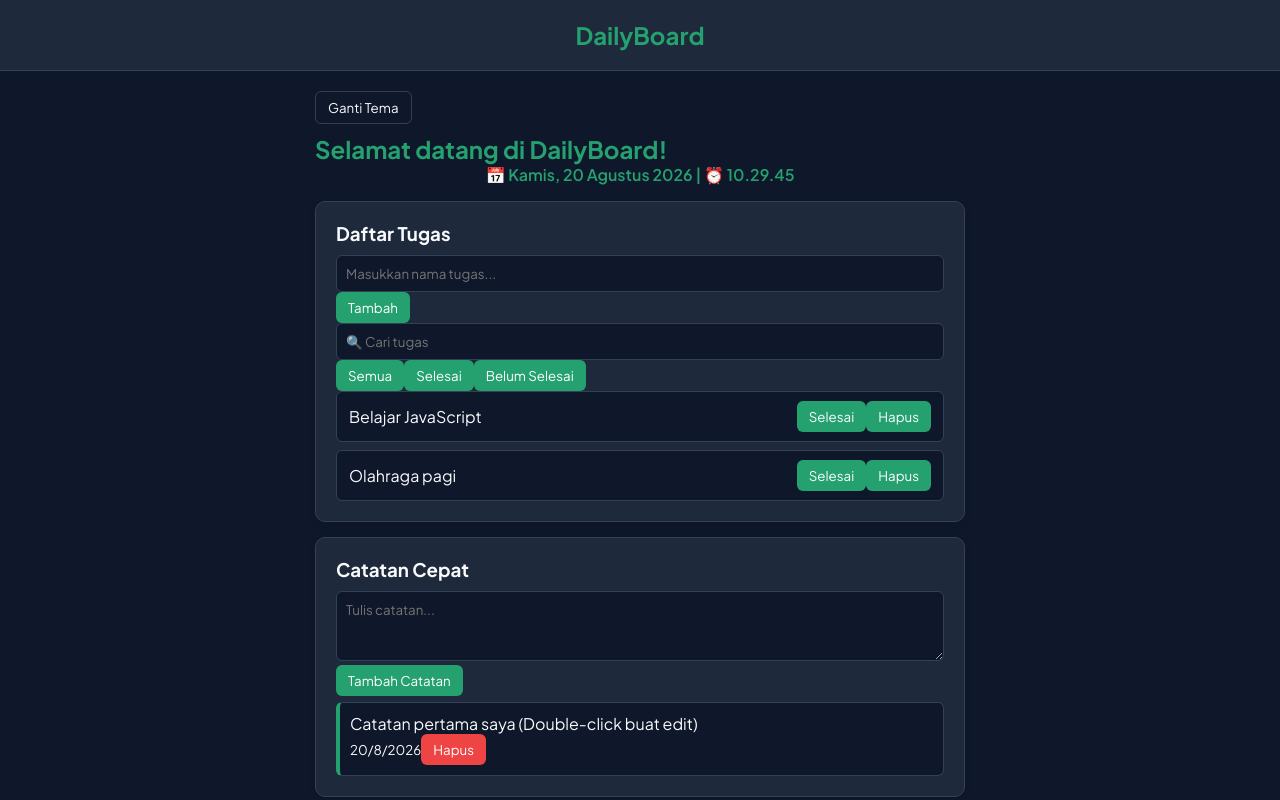
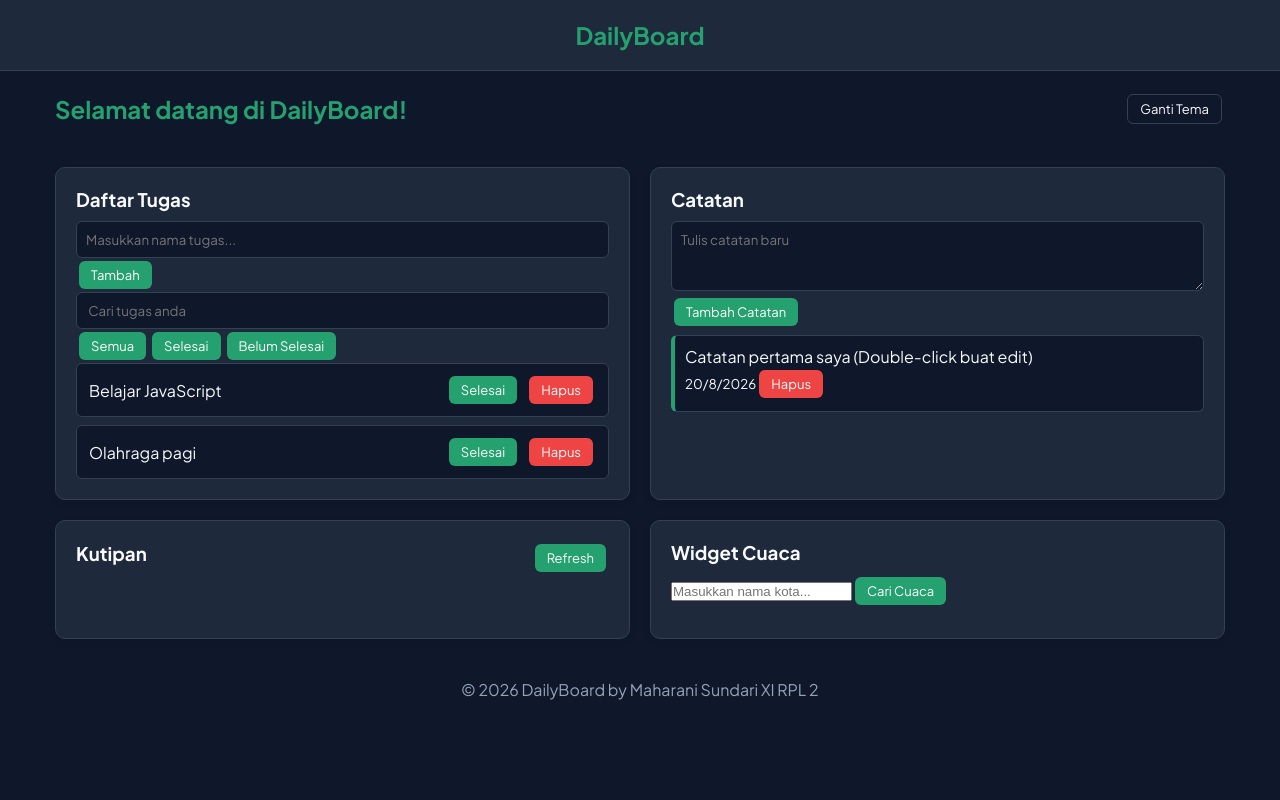
Before and after one commit to maharanisundari/DailyBoard, a plain HTML site: page index.html in a window 1280 px wide. Both pictures are taken after a click on the button "Ganti Tema". Shown: the top 800 px of the page. Drawn offline with Linux system fonts and the light colour scheme; no server answers.

Commit message:
Update tampilan dan layout DailyBoard

```diff
--- a/api.js
+++ b/api.js
@@ -1,11 +1,9 @@
-// Minggu 15 - Module API
-
 // Kutipan
 export function ambilKutipan() {
     return fetch("https://dummyjson.com/quotes/random")
         .then(res => {
             if (!res.ok) {
-                throw new Error("Gagal mengambil kutipan.");
+                throw new Error("Gagal mengambil kutipan saat ini.");
             }
 
             return res.json();
@@ -21,7 +19,7 @@ export function ambilCuaca(namaKota) {
         .then(res => res.json())
         .then(geoData => {
             if (!geoData.results || geoData.results.length === 0) {
-                throw new Error(`Kota '${namaKota}' tidak ditemukan.`);
+                throw new Error(`Kota '${namaKota}' yang anda cari tidak ditemukan.`);
             }
 
             const lokasi = geoData.results[0];
--- a/catatan.js
+++ b/catatan.js
@@ -1,5 +1,3 @@
-// Minggu 15 - Module Catatan
-
 export function tambahCatatan(daftar, isi) {
     return [
         ...daftar,
@@ -17,8 +15,7 @@ export function hapusCatatan(daftar, id) {
 
 export function editCatatan(daftar, id, isiBaru) {
     return daftar.map(catatan =>
-        catatan.id === id ?
-        {
+        catatan.id === id ? {
             ...catatan,
             isi: isiBaru.trim(),
             tanggal: new Date().toLocaleDateString("id-ID")
--- a/script.js
+++ b/script.js
@@ -1,102 +1,66 @@
-// Minggu 15 - Refactoring ke Module
-
 import {
     tambahTugas,
     hapusTugas,
     toggleSelesai,
     editTugas
 } from "./tugas.js";
-
 import {
     tambahCatatan,
     hapusCatatan,
     editCatatan
 } from "./catatan.js";
-
 import {
     simpanKeStorage,
     muatDariStorage
 } from "./storage.js";
-
 import {
     ambilKutipan,
     ambilCuaca
 } from "./api.js";
 
-
 // Minggu 1
 console.log("DailyBoard siap dijalankan!");
-
 document.addEventListener("DOMContentLoaded", function() {
-
     const app = document.getElementById("app");
 
-    // Minggu 2 - Judul & Pengingat Waktu
-    const judul = document.createElement("h2");
-    judul.textContent = "Selamat datang di DailyBoard!";
-    judul.style.color = "var(--primary)";
-    app.appendChild(judul);
+    const headerTop = document.createElement("div");
+    headerTop.className = "header-top";
+    headerTop.innerHTML = `
+    <h2 style="color: var(--primary)">Selamat datang di DailyBoard!</h2>
+    <button id="toggle-tema">Ganti Tema</button>
+`;
+    app.appendChild(headerTop);
 
-    const elWaktu = document.createElement("div");
-    elWaktu.id = "pengingat-waktu";
-    elWaktu.style.cssText =
-        "font-size: 1rem; font-weight: 600; text-align: center; color: var(--primary); margin-bottom: 1rem;";
-    app.appendChild(elWaktu);
-
-    function updateWaktu() {
-        const sekarang = new Date();
-
-        const opsiTanggal = {
-            weekday: "long",
-            year: "numeric",
-            month: "long",
-            day: "numeric"
-        };
-
-        const tanggalStr =
-            sekarang.toLocaleDateString("id-ID", opsiTanggal);
-
-        const jamStr =
-            sekarang.toLocaleTimeString("id-ID");
-
-        elWaktu.innerHTML =
-            `📅 ${tanggalStr} | ⏰ ${jamStr}`;
-    }
-
-    setInterval(updateWaktu, 1000);
-    updateWaktu();
-
+    document.getElementById("toggle-tema").onclick = () => {
+        const isDark = document.body.classList.toggle("dark-mode");
+        localStorage.setItem("tema", isDark ? "gelap" : "terang");
+    };
+    if (localStorage.getItem("tema") === "gelap") document.body.classList.add("dark-mode");
 
     // Minggu 2 - Layout Section
     const secTugas = document.createElement("section");
     secTugas.id = "sec-tugas";
     secTugas.innerHTML = "<h3>Daftar Tugas</h3>";
     app.appendChild(secTugas);
-
     const secCatatan = document.createElement("section");
     secCatatan.id = "sec-catatan";
-    secCatatan.innerHTML = "<h3>Catatan Cepat</h3>";
+    secCatatan.innerHTML = "<h3>Catatan</h3>";
     app.appendChild(secCatatan);
-
     const secKutipan = document.createElement("section");
     secKutipan.id = "sec-kutipan";
-    secKutipan.innerHTML = "<h3>Kutipan Hari Ini</h3>";
+    secKutipan.innerHTML = "<h3>Kutipan</h3>";
     app.appendChild(secKutipan);
-
     const secCuaca = document.createElement("section");
     secCuaca.id = "sec-cuaca";
-    secCuaca.innerHTML = "<h3>Widget Cuaca Real-Time</h3>";
+    secCuaca.innerHTML = "<h3>Widget Cuaca</h3>";
     app.appendChild(secCuaca);
-
 
     // Data Tugas
     let daftarTugas = muatDariStorage("daftarTugas", [
         { id: 1, nama: "Belajar JavaScript", selesai: false },
         { id: 2, nama: "Olahraga pagi", selesai: false }
     ]);
-
     let filterAktif = "semua";
-
 
     // Validasi Input
     function validasiInput(nilai) {
@@ -104,55 +68,41 @@ document.addEventListener("DOMContentLoaded", function() {
             alert("Input tidak boleh kosong!");
             return false;
         }
-
         if (nilai.length > 100) {
             alert("Input maksimal 100 karakter!");
             return false;
         }
-
         return true;
     }
-
 
     // Minggu 3 - Form Input Tugas
     const inputTugas = document.createElement("input");
     inputTugas.type = "text";
     inputTugas.placeholder = "Masukkan nama tugas...";
-
     const tombolTambah = document.createElement("button");
     tombolTambah.textContent = "Tambah";
-
     secTugas.appendChild(inputTugas);
     secTugas.appendChild(tombolTambah);
 
-
     // Filter Tugas
     const divFilter = document.createElement("div");
-
     const btnSemua = document.createElement("button");
     btnSemua.textContent = "Semua";
-
     const btnSelesai = document.createElement("button");
     btnSelesai.textContent = "Selesai";
-
     const btnBelum = document.createElement("button");
     btnBelum.textContent = "Belum Selesai";
-
     divFilter.appendChild(btnSemua);
     divFilter.appendChild(btnSelesai);
     divFilter.appendChild(btnBelum);
-
     const listUl = document.createElement("ul");
     listUl.id = "daftar-tugas";
-
     secTugas.appendChild(divFilter);
     secTugas.appendChild(listUl);
-
 
     // Minggu 5 & 6 - Fungsi Tugas
     function renderTugas(dataVisual = daftarTugas) {
         listUl.innerHTML = "";
-
         const tersaring = dataVisual.filter(t => {
             if (filterAktif === "selesai") return t.selesai;
             if (filterAktif === "belum") return !t.selesai;
@@ -160,26 +110,20 @@ document.addEventListener("DOMContentLoaded", function() {
         });
 
         tersaring.forEach((tugas, index) => {
-
             const li = document.createElement("li");
             li.className = "tugas-item";
             li.draggable = true;
             li.dataset.index = index;
-
             const spanNama = document.createElement("span");
             spanNama.textContent = tugas.nama;
-
             if (tugas.selesai) {
                 spanNama.style.textDecoration = "line-through";
                 spanNama.style.opacity = "0.6";
             }
-
             li.appendChild(spanNama);
-
             li.ondblclick = function() {
                 const namaBaru =
                     prompt("Edit tugas:", tugas.nama);
-
                 if (namaBaru !== null &&
                     validasiInput(namaBaru)) {
 
@@ -187,61 +131,44 @@ document.addEventListener("DOMContentLoaded", function() {
                         editTugas(
                             daftarTugas,
                             tugas.id,
-                            namaBaru.trim()
-                        );
-
+                            namaBaru.trim());
                     simpanKeStorage(
                         "daftarTugas",
-                        daftarTugas
-                    );
-
+                        daftarTugas);
                     renderTugas();
                 }
             };
 
             const divAksi = document.createElement("div");
-
             const btnToggle = document.createElement("button");
             btnToggle.textContent =
                 tugas.selesai ? "Batal" : "Selesai";
-
             btnToggle.style.backgroundColor =
                 tugas.selesai ? "#64748b" : "var(--primary)";
 
             btnToggle.onclick = function(e) {
                 e.stopPropagation();
-
                 daftarTugas =
                     toggleSelesai(
                         daftarTugas,
-                        tugas.id
-                    );
-
+                        tugas.id);
                 simpanKeStorage(
                     "daftarTugas",
-                    daftarTugas
-                );
-
+                    daftarTugas);
                 renderTugas();
             };
-
             const btnHapus = document.createElement("button");
             btnHapus.textContent = "Hapus";
-
+            btnHapus.style.backgroundColor = "var(--danger)";
             btnHapus.onclick = function(e) {
                 e.stopPropagation();
-
                 daftarTugas =
                     hapusTugas(
                         daftarTugas,
-                        tugas.id
-                    );
-
+                        tugas.id);
                 simpanKeStorage(
                     "daftarTugas",
-                    daftarTugas
-                );
-
+                    daftarTugas);
                 renderTugas();
             };
 
@@ -253,85 +180,61 @@ document.addEventListener("DOMContentLoaded", function() {
             li.ondragstart = function(e) {
                 e.dataTransfer.setData(
                     "text/plain",
-                    index
-                );
+                    index);
             };
-
             listUl.appendChild(li);
         });
     }
-
     listUl.ondragover = function(e) {
         e.preventDefault();
     };
-
     listUl.ondrop = function(e) {
         e.preventDefault();
-
         const srcIndex =
             e.dataTransfer.getData("text/plain");
-
         const target = e.target.closest("li");
-
         if (target && srcIndex !== "") {
             const destIndex = target.dataset.index;
-
             const movedItem =
                 daftarTugas.splice(srcIndex, 1)[0];
-
             daftarTugas.splice(
                 destIndex,
                 0,
-                movedItem
-            );
-
+                movedItem);
             simpanKeStorage(
                 "daftarTugas",
-                daftarTugas
-            );
-
+                daftarTugas);
             renderTugas();
         }
     };
 
-
     // Tombol Tambah
     tombolTambah.onclick = function() {
-
         if (!validasiInput(inputTugas.value)) return;
-
         daftarTugas =
             tambahTugas(
                 daftarTugas,
-                inputTugas.value.trim()
-            );
-
+                inputTugas.value.trim());
         simpanKeStorage(
             "daftarTugas",
-            daftarTugas
-        );
-
+            daftarTugas);
         renderTugas();
         inputTugas.value = "";
     };
-
 
     // Filter
     btnSemua.onclick = function() {
         filterAktif = "semua";
         renderTugas();
     };
-
     btnSelesai.onclick = function() {
         filterAktif = "selesai";
         renderTugas();
     };
-
     btnBelum.onclick = function() {
         filterAktif = "belum";
         renderTugas();
     };
-
 
     // Minggu 8 - Catatan
     let daftarCatatan =
@@ -342,304 +245,209 @@ document.addEventListener("DOMContentLoaded", function() {
         }]);
 
     const txtCatatan = document.createElement("textarea");
-    txtCatatan.placeholder = "Tulis catatan...";
-
+    txtCatatan.placeholder = "Tulis catatan baru";
     const btnCatatan = document.createElement("button");
     btnCatatan.textContent = "Tambah Catatan";
-
     const divDaftarCatatan = document.createElement("div");
     divDaftarCatatan.id = "daftar-catatan";
-
     secCatatan.appendChild(txtCatatan);
     secCatatan.appendChild(btnCatatan);
     secCatatan.appendChild(divDaftarCatatan);
 
-
     function renderCatatan() {
         divDaftarCatatan.innerHTML = "";
-
         daftarCatatan.forEach(catatan => {
-
             const div = document.createElement("div");
             div.className = "catatan-item";
-
             const pIsi = document.createElement("p");
             pIsi.textContent = catatan.isi;
-
             const smallTanggal = document.createElement("small");
             smallTanggal.textContent = catatan.tanggal;
 
             div.ondblclick = function() {
-
                 const isiBaru =
                     prompt("Edit catatan:", catatan.isi);
-
                 if (isiBaru !== null &&
                     validasiInput(isiBaru)) {
-
                     daftarCatatan =
                         editCatatan(
                             daftarCatatan,
                             catatan.id,
-                            isiBaru.trim()
-                        );
-
+                            isiBaru.trim());
                     simpanKeStorage(
                         "daftarCatatan",
-                        daftarCatatan
-                    );
-
+                        daftarCatatan);
                     renderCatatan();
                 }
             };
-
             const btnHapus = document.createElement("button");
             btnHapus.textContent = "Hapus";
             btnHapus.style.backgroundColor = "var(--danger)";
 
             btnHapus.onclick = function(e) {
                 e.stopPropagation();
-
                 daftarCatatan =
                     hapusCatatan(
                         daftarCatatan,
-                        catatan.id
-                    );
-
+                        catatan.id);
                 simpanKeStorage(
                     "daftarCatatan",
-                    daftarCatatan
-                );
-
+                    daftarCatatan);
                 renderCatatan();
             };
-
             div.appendChild(pIsi);
             div.appendChild(smallTanggal);
             div.appendChild(btnHapus);
-
             divDaftarCatatan.appendChild(div);
         });
     }
 
-
     btnCatatan.onclick = function() {
-
         if (!validasiInput(txtCatatan.value)) return;
-
         daftarCatatan =
             tambahCatatan(
                 daftarCatatan,
                 txtCatatan.value.trim()
             );
-
         simpanKeStorage(
             "daftarCatatan",
             daftarCatatan
         );
-
         renderCatatan();
-
         txtCatatan.value = "";
     };
 
-
     // Minggu 10 - Kutipan
+    const headerKutipan = document.createElement("div");
+    headerKutipan.style.display = "flex";
+    headerKutipan.style.justifyContent = "space-between";
+    headerKutipan.style.alignItems = "center";
+    headerKutipan.style.marginBottom = "10px";
+    const judulKutipan = document.createElement("h3");
+    judulKutipan.textContent = "Kutipan";
+    const btnRefreshKutipan = document.createElement("button");
+    btnRefreshKutipan.textContent = "Refresh";
+    headerKutipan.appendChild(judulKutipan);
+    headerKutipan.appendChild(btnRefreshKutipan);
+    secKutipan.innerHTML = "";
+    secKutipan.appendChild(headerKutipan);
     const elKutipan = document.createElement("p");
     elKutipan.style.fontStyle = "italic";
-
     const statusKutipan = document.createElement("small");
     statusKutipan.style.color = "var(--text-muted)";
-
     secKutipan.appendChild(elKutipan);
     secKutipan.appendChild(statusKutipan);
 
-
     function tampilkanKutipan() {
-
-        statusKutipan.textContent =
-            "Memuat kutipan...";
-
+        statusKutipan.textContent = "Memuat kutipan...";
         ambilKutipan()
             .then(data => {
-
-                elKutipan.textContent =
-                    `"${data.quote}" — ${data.author}`;
-
+                elKutipan.textContent = `"${data.quote}" — ${data.author}`;
                 statusKutipan.textContent = "";
             })
             .catch(err => {
-
-                elKutipan.textContent =
-                    "⚠️ Tidak dapat memuat kutipan saat ini.";
-
-                statusKutipan.textContent =
-                    err.message;
+                elKutipan.textContent = "Tidak dapat memuat kutipan saat ini.";
+                statusKutipan.textContent = err.message;
             });
     }
-
-
+    btnRefreshKutipan.onclick = function() {
+        tampilkanKutipan();
+    };
     // Minggu 11 - Cuaca
     const inputKota = document.createElement("input");
     inputKota.placeholder = "Masukkan nama kota...";
-
     const btnCariCuaca = document.createElement("button");
     btnCariCuaca.textContent = "Cari Cuaca";
-
     const divInfoCuaca = document.createElement("div");
     divInfoCuaca.style.marginTop = "10px";
-
     secCuaca.appendChild(inputKota);
     secCuaca.appendChild(btnCariCuaca);
     secCuaca.appendChild(divInfoCuaca);
 
-
     function tampilkanCuaca(namaKota) {
-
         divInfoCuaca.innerHTML =
-            `<p>⏳ Memuat cuaca untuk <strong>${namaKota}</strong>...</p>`;
-
+            `<p>Memuat cuaca yang dicari <strong>${namaKota}</strong>...</p>`;
         ambilCuaca(namaKota)
             .then(data => {
-
                 const c = data.cuaca;
                 const lokasi = data.lokasi;
-
                 divInfoCuaca.innerHTML = `
                     <div>
                         <h4 style="color: var(--primary);">
-                            📍 ${lokasi.name}, ${lokasi.country}
+                             ${lokasi.name}, ${lokasi.country}
                         </h4>
-                        <p>🌡️ Suhu: ${c.temperature}°C</p>
-                        <p>💨 Kecepatan Angin: ${c.windspeed} km/jam</p>
+                        <p> Suhu: ${c.temperature}°C</p>
                     </div>
                 `;
             })
             .catch(err => {
-
                 divInfoCuaca.innerHTML =
                     `<p style="color: var(--danger);">
-                        ⚠️ ${err.message}
+                        ${err.message}
                     </p>`;
             });
     }
-
-
     btnCariCuaca.onclick = function() {
-
         const kota = inputKota.value.trim();
-
         if (kota !== "") {
             tampilkanCuaca(kota);
         }
     };
 
-
     // Minggu 12 - Promise.all
     function muatSemuaWidget() {
-
         return Promise.all([
             ambilKutipan(),
             ambilCuaca("Jakarta")
         ]).then(([kutipan, cuaca]) => {
-
             elKutipan.textContent =
                 `"${kutipan.quote}" — ${kutipan.author}`;
-
             const c = cuaca.cuaca;
             const lokasi = cuaca.lokasi;
-
             divInfoCuaca.innerHTML = `
                 <div>
                     <h4 style="color: var(--primary);">
-                        📍 ${lokasi.name}, ${lokasi.country}
+                         ${lokasi.name}, ${lokasi.country}
                     </h4>
-                    <p>🌡️ Suhu: ${c.temperature}°C</p>
-                    <p>💨 Kecepatan Angin: ${c.windspeed} km/jam</p>
-                </div>
-            `;
-
-            console.log("Semua widget API berhasil dimuat.");
+                    <p>Suhu: ${c.temperature}°C</p>
+                </div>`;
+            console.log("Semua widget API sudah berhasil dimuat.");
         });
     }
-
-
-    // Minggu 14 - Dark Mode
-    const toggleTema = document.createElement("button");
-    toggleTema.id = "toggle-tema";
-    toggleTema.textContent = "Ganti Tema";
-
-    app.insertBefore(toggleTema, app.firstChild);
-
-    toggleTema.onclick = function() {
-
-        document.body.classList.toggle("dark-mode");
-
-        const modeAktif =
-            document.body.classList.contains("dark-mode");
-
-        localStorage.setItem(
-            "tema",
-            modeAktif ? "gelap" : "terang"
-        );
-    };
-
-    if (localStorage.getItem("tema") === "gelap") {
-        document.body.classList.add("dark-mode");
-    }
-
 
     // Pencarian Tugas
     const inputCari = document.createElement("input");
     inputCari.id = "cari-tugas";
     inputCari.type = "text";
-    inputCari.placeholder = "🔍 Cari tugas";
-
+    inputCari.placeholder = " Cari tugas anda";
     secTugas.insertBefore(inputCari, divFilter);
-
 
     // Minggu 16 - Debounce
     function debounce(fn, delay = 300) {
-
         let timer;
-
         return function(...args) {
-
             clearTimeout(timer);
-
             timer = setTimeout(
                 () => fn.apply(this, args),
-                delay
-            );
+                delay);
         };
     }
 
-
     const cariTugasDebounced =
         debounce(function(kataKunci) {
-
             const hasil =
                 daftarTugas.filter(t =>
                     t.nama
                     .toLowerCase()
                     .includes(kataKunci.toLowerCase())
                 );
-
             renderTugas(hasil);
-
         }, 300);
-
-
     inputCari.oninput = function(e) {
         cariTugasDebounced(
-            e.target.value.trim()
-        );
+            e.target.value.trim());
     };
-
-
-    // Initial Render
     renderTugas();
     renderCatatan();
     muatSemuaWidget();
-
 });
--- a/storage.js
+++ b/storage.js
@@ -1,5 +1,3 @@
-// Minggu 15 - Module Storage
-
 export function simpanKeStorage(key, data) {
     localStorage.setItem(key, JSON.stringify(data));
 }
--- a/style.css
+++ b/style.css
@@ -37,22 +37,33 @@ header {
     text-align: center;
 }
 
+.header-top {
+    display: flex;
+    justify-content: space-between;
+    align-items: center;
+    margin-bottom: 20px;
+    grid-column: 1 / -1;
+}
+
 header h1 {
     color: var(--primary);
     font-size: 24px;
 }
 
 main {
-    max-width: 680px;
-    margin: 20px auto;
-    padding: 0 15px;
+    max-width: 1200px !important;
+    margin: 20px auto !important;
+    padding: 0 15px !important;
+    display: grid !important;
+    grid-template-columns: 1fr 1fr !important;
+    gap: 20px !important;
 }
 
 section {
     background-color: var(--card-bg);
     border: 1px solid var(--border-color);
     padding: 20px;
-    margin-bottom: 15px;
+    margin-bottom: 0 !important;
     border-radius: 10px;
     box-shadow: 0 3px 8px rgba(0, 0, 0, 0.05);
 }
@@ -159,14 +170,34 @@ ul#daftar-tugas li {
     gap: 5px;
 }
 
+#btn-refresh-kutipan {
+    margin-top: 10px;
+    display: inline-flex;
+    align-items: center;
+    gap: 6px;
+    transition: transform 0.2s ease;
+}
+
+#btn-refresh-kutipan:active {
+    transform: scale(0.95);
+}
+
+.spin {
+    animation: putar 0.5s linear;
+}
+
+@keyframes putar {
+    from {
+        transform: rotate(0deg);
+    }
+    to {
+        transform: rotate(360deg);
+    }
+}
+
 .weather-info {
     display: flex;
     gap: 10px;
-}
-
-#tanggal-jam {
-    color: var(--primary);
-    font-weight: 600;
 }
 
 #status {
@@ -179,3 +210,17 @@ footer {
     padding: 20px;
     color: var(--text-muted);
 }
+
+button {
+    padding: 6px 12px !important;
+    font-size: 13px !important;
+    margin: 3px !important;
+    border-radius: 6px !important;
+    cursor: pointer;
+}
+
+.tugas-item div,
+divFilter {
+    display: flex;
+    gap: 6px;
+}
```
Also changed, not shown: index.html (+0 -2 lines), tugas.js (+2 -6 lines), 1 other file.
